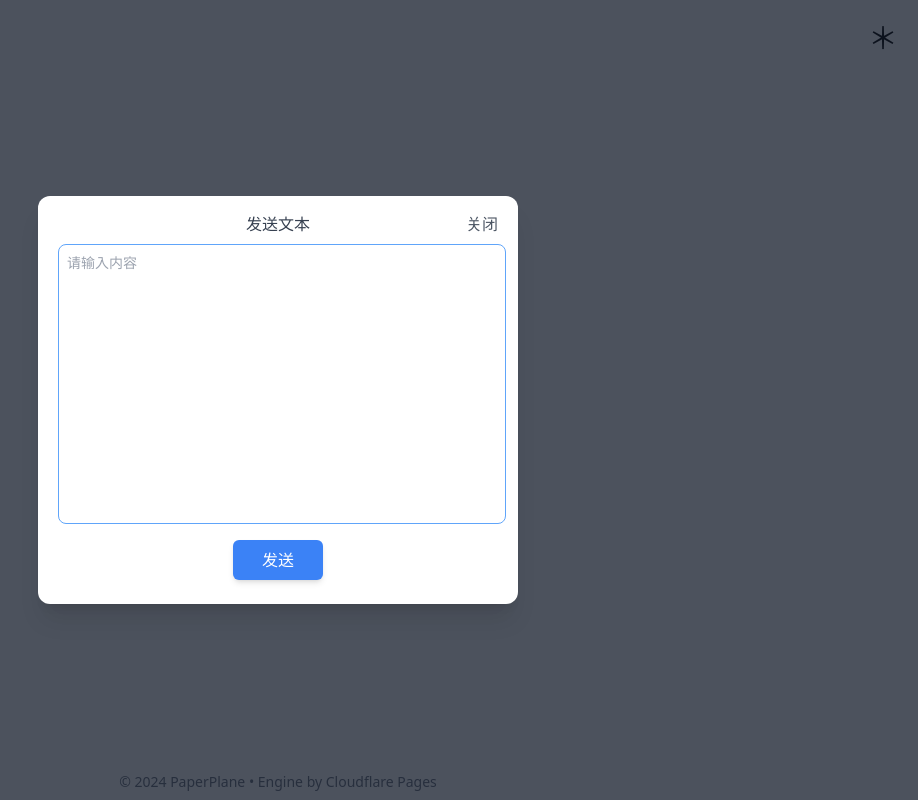
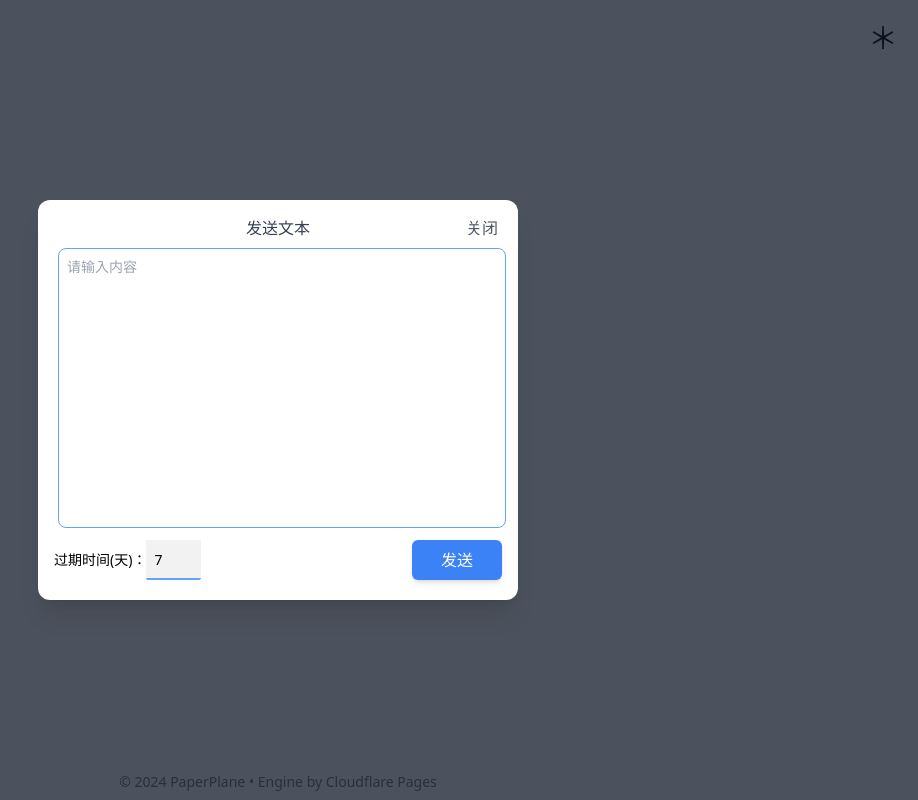
Before and after one commit to eMoonT/paperplane, a Next.js app: page / in a window 1280 px wide. Both pictures are taken after a click on the button "发送". Shown: the whole page, without its empty margins (362-1280 px from the left). Built offline with nearby package versions, Linux system fonts and the light colour scheme.

Commit message:
feat: add key expire time

```diff
--- a/app/api/v1/[key]/route.ts
+++ b/app/api/v1/[key]/route.ts
@@ -1,10 +1,13 @@
 // import type { NextRequest } from 'next/server'
 import { NextResponse, NextRequest } from "next/server";
 import { getRequestContext } from "@cloudflare/next-on-pages";
-import { kv } from "@/utils/kv";
+import dayjs from "dayjs";
 
 export const runtime = "edge";
 
+type metadataProps = {
+  expire: string;
+}
 export async function GET(
   request: Request,
   { params }: { params: { key: string } }
@@ -13,14 +16,16 @@ export async function GET(
     const MY_KV = getRequestContext().env.KV_TEST;
     // await MY_KV.put(`kvTest`, `${Math.random()}`)
     const kvValue = await MY_KV.get(params.key);
-  console.log(kvValue)
+
+    const { metadata } = await MY_KV.getWithMetadata(params.key);
+
     if (kvValue === null) {
-    return NextResponse.json({"key": params.key, status: 1})
+      return NextResponse.json({ key: params.key, status: 1 });
     }
-  const data = {"key": params.key, "value": kvValue, status: 0}
+    const data = { key: params.key, value: kvValue, status: 0, expireTime: (metadata as metadataProps).expire };
     return NextResponse.json(data);
   } catch (error) {
-    return new NextResponse("Internet error",{status: 400})
+    return new NextResponse("Internet error", { status: 400 });
   }
 }
 
@@ -30,12 +35,26 @@ export async function POST(
 ) {
   try {
     const body: any = await request.json();
-  const { code, text } = body;
+    const { code, text, expire } = body;
     const MY_KV = getRequestContext().env.KV_TEST;
-  // console.log("POST:",params.data[0],params.data[1])
-  await MY_KV.put(code, text);
-  return NextResponse.json({"key": code, "value": text, status: 0})
-  } catch {
-    return new NextResponse("Internet error",{status: 400})
+
+    const now = dayjs();
+    const secendTime = Number(expire) * 60 * 60 * 24;
+
+    const futureTime = now.add(secendTime, "second");
+    const formattedTime = futureTime.format("YYYY-MM-DD HH:mm:ss");
+
+    await MY_KV.put(code, text, {
+      expirationTtl: secendTime,
+      metadata: { expire: formattedTime },
+    });
+    return NextResponse.json({
+      key: code,
+      value: text,
+      status: 0,
+      expireTime: formattedTime,
+    });
+  } catch (error) {
+    return new NextResponse(`Internet error: ${error}`, { status: 400 });
   }
 }
--- a/app/page.tsx
+++ b/app/page.tsx
@@ -1,6 +1,5 @@
 "use client";
 
-import Image from "next/image";
 import { useEffect, useRef, useState } from "react";
 
 import BoardModal from "@/components/board-modal";
@@ -12,7 +11,8 @@ import axios from "axios";
 import toast from "react-hot-toast";
 
 let CODE_NUM = 0;
-const BASE_URL = "https://pp.xingmel.top";
+// const BASE_URL = "https://pp.xingmel.top";
+const BASE_URL = "http://localhost:8788";
 
 export interface Env {
   KV_TEST: KVNamespace;
@@ -92,12 +92,14 @@ export default function Home() {
     setIsContentModalOpen((prev) => !prev);
   };
 
-  const sendMessage = async () => {
+  const sendMessage = async (expire: number) => {
     validCode();
+    console.log(expire)
 
     const data = {
       code: CODE_NUM,
       text: clipboardData,
+      expire
     };
 
     codeRef.current = CODE_NUM;
@@ -122,16 +124,14 @@ export default function Home() {
   };
 
   const themeToggle = () => {
-    console.log(theme)
     const newTheme = theme === "light" ? "dark" : "light";
-    console.log(newTheme)
     setTheme(newTheme);
     localStorage.setItem("theme", newTheme);
   };
 
   useEffect(() => {
-    console.log(localStorage.getItem('theme'))
-    const getTheme = localStorage.getItem("theme") || 'light';
+    const getTheme = localStorage.getItem("theme") || "light";
+    setTheme(getTheme);
     document.body.className = getTheme;
   }, [theme]);
 
--- a/components/board-modal.tsx
+++ b/components/board-modal.tsx
@@ -1,11 +1,11 @@
-import React, { useRef, useEffect } from "react";
+import React, { useRef, useEffect, useState } from "react";
 
 interface BoardModalProps {
   isOpen: boolean;
   onClose: () => void;
   clipboardData: string;
   setClipboardData: (data: string) => void;
-  sendMessage: () => void;
+  sendMessage: (expire: number) => void;
 }
 
 const BoardModal: React.FC<BoardModalProps> = ({
@@ -16,10 +16,15 @@ const BoardModal: React.FC<BoardModalProps> = ({
   sendMessage,
 }) => {
   const textareaRef = useRef<HTMLTextAreaElement>(null);
+  const [expire,setExpire] = useState<number>(7)
 
   useEffect(() => {
     textareaRef.current?.focus();
   }, [isOpen]);
+
+  useEffect(() => {
+    setExpire(7)
+  },[onClose])
 
   return (
     <>
@@ -30,7 +35,10 @@ const BoardModal: React.FC<BoardModalProps> = ({
       >
         <div className="xs:w-[480px] w-4/5 py-2 px-4 bg-white dark:bg-[rgba(30,30,30,1.5)] rounded-xl shadow-xl flex flex-col justify-center items-center fixed">
           {/* 模态框内容 */}
-          <button onClick={onClose} className="absolute right-5 top-4 text-gray-600 dark:text-gray-300">
+          <button
+            onClick={onClose}
+            className="absolute right-5 top-4 text-gray-600 dark:text-gray-300"
+          >
             关闭
           </button>
           <h1 className="text-gray-700 dark:text-white py-2">发送文本</h1>
@@ -45,13 +53,17 @@ const BoardModal: React.FC<BoardModalProps> = ({
             value={clipboardData}
             className="h-[280px] w-full p-2 outline-none resize-none placeholder:text-sm bg-[rgba(0,0,0,0.05)] focus:bg-white  dark:bg-[rgba(255,255,255,0.05)] focus:border focus:border-blue-400 translate-x-1 dark:text-gray-100 rounded-lg"
           ></textarea>
-          <div className="py-4">
-          <button
-            onClick={sendMessage}
-            className="relative inline-flex items-center justify-center w-[90px] h-10  bg-blue-500 text-white rounded-md shadow-md hover:bg-blue-700 focus:outline-none focus:ring-2 focus:ring-offset-2 focus:ring-blue-500"
-          >
-            发送
-          </button>
+          <div className="w-full py-3 flex justify-between">
+            <span className="dark:text-gray-100 text-sm">
+              过期时间(天)：
+              <input type="number" className="h-10 w-[55px] p-2 text-md bg-[rgba(0,0,0,0.05)] dark:bg-[rgba(255,255,255,0.05)] dark:text-gray-100 rounded-sm outline-none border-b-2 border-b-blue-400" value={expire === 0 ? '': expire} onChange={(e) => setExpire(Number(e.target.value))} />
+            </span>
+            <button
+              onClick={ () => {sendMessage(expire);setExpire(7)}}
+              className="relative inline-flex items-center justify-center w-[90px] h-10 bg-blue-500 text-white rounded-md shadow-md hover:bg-blue-700 focus:outline-none focus:ring-2 focus:ring-offset-2 focus:ring-blue-500"
+            >
+              发送
+            </button>
           </div>
         </div>
       </div>
--- a/package.json
+++ b/package.json
@@ -14,6 +14,7 @@
   },
   "dependencies": {
     "axios": "^1.6.8",
+    "dayjs": "^1.11.11",
     "next": "14.2.3",
     "react": "^18",
     "react-copy-to-clipboard": "^5.1.0",
```
Also changed, not shown: 1 other file (tests, documents, lock files or other folders). Lines whose indentation alone changed are shown as unchanged.
